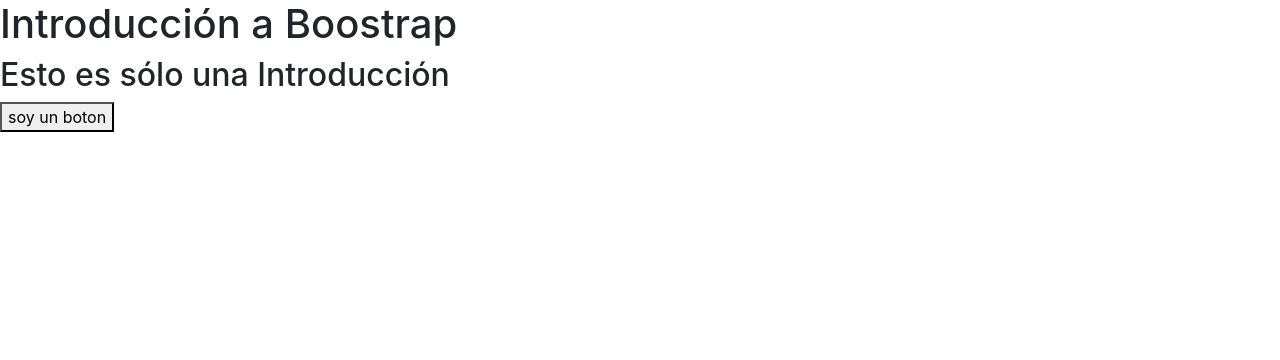
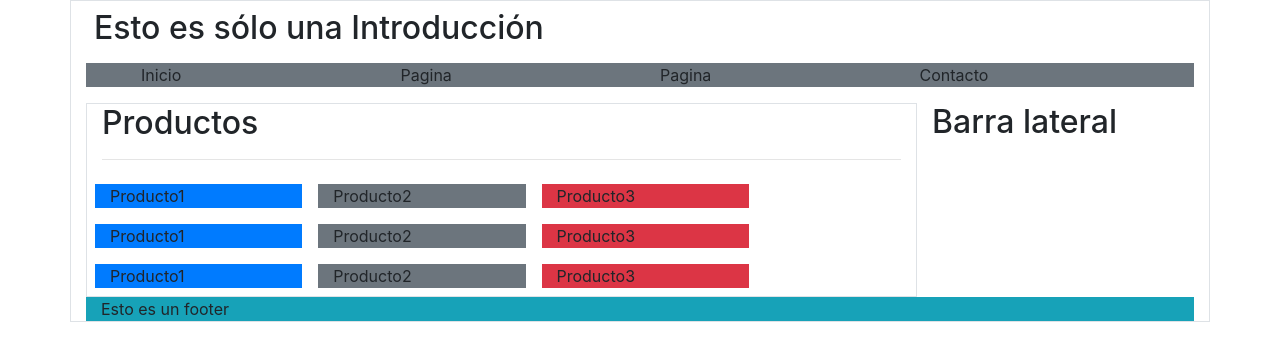
Before and after one commit to AndresBautistaL/generation-ch16, a plain HTML site: page 2-Intro-web/Boostrap-4/index.html in a window 1280 px wide. Drawn offline with Linux system fonts and the light colour scheme.

Commit message:
Clase 29/07/2022

```diff
--- /dev/null
+++ b/2-Intro-web/Boostrap-4/bootstrap/micss/style.css
@@ -0,0 +1,4 @@
+#menu ul{
+    text-decoration: none;
+    list-style: none;
+}
--- a/2-Intro-web/Boostrap-4/index.html
+++ b/2-Intro-web/Boostrap-4/index.html
@@ -6,11 +6,83 @@
     <meta name="viewport" content="width=device-width, initial-scale=1.0">
     <title>Introducción a Boostrap</title>
     <link rel="stylesheet" href="bootstrap/css/bootstrap.min.css">
+    <link rel="stylesheet" href="bootstrap/micss/style.css">
 </head>
 <body>
-    <h1>Introducción a Boostrap</h1>
-    <h2>Esto es sólo una Introducción</h2>
-    <button>soy un boton</button>
+   <!--  <h1>Introducción a Boostrap</h1>
+    <button class="btn-success">soy un boton</button>  -->
+
+
+<div class="container border">
+        <header class="col-12 bd-primary text-black p-2  ">
+            <h2>Esto es sólo una Introducción</h2>
+        </header>
+
+
+
+        <!-- El menu -->
+
+    <nav  id="menu" class="col-12 bg-secondary">
+        <ul class="row w-100">
+            <li class="col">Inicio</li>
+            <li class="col">Pagina</li>
+            <li class="col">Pagina</li>
+            <li class="col">Contacto</li>
+        </ul>
+    </nav>
+
+        <!-- contenido -->
+        <!-- barra lateral -->
+        <section class="col-12">
+            <div class="row">
+                <!-- contenidos productos -->
+                <!-- section -->
+                <section class="col-9 border">
+                    <h2>Productos</h2>
+                <hr>
+                <div class="item row">
+                    <div class="item col-3 bg-primary m-2">
+                        Producto1
+                    </div>
+                    <div class="item col-3 bg-secondary m-2">
+                        Producto2
+                    </div>
+                    <div class="item col-3 bg-danger m-2">
+                        Producto3
+                    </div>
+                    <div class="item col-3 bg-primary m-2">
+                        Producto1
+                    </div>
+                    <div class="item col-3 bg-secondary m-2">
+                        Producto2
+                    </div>
+                    <div class="item col-3 bg-danger m-2">
+                        Producto3
+                    </div>
+                    <div class="item col-3 bg-primary m-2">
+                        Producto1
+                    </div>
+                    <div class="item col-3 bg-secondary m-2">
+                        Producto2
+                    </div>
+                    <div class="item col-3 bg-danger m-2">
+                        Producto3
+                    </div>
+                </div>
+                </section>
+                <!-- barra lateral -->
+                <aside class="col-3">
+                    <h2>Barra lateral</h2>
+                </aside>
+            </div>
+        </section>
+
+        <footer class="col-lg bg-info   ">
+            Esto es un footer
+        </footer>
+
+</div>
+
     <script type="text/javascript" src="bootstrap/js/bootstrap.min.js"></script>
     <script type="text/javascript" src="jQuery/jquery-3.6.0.min.js"></script>
 </body>
```
